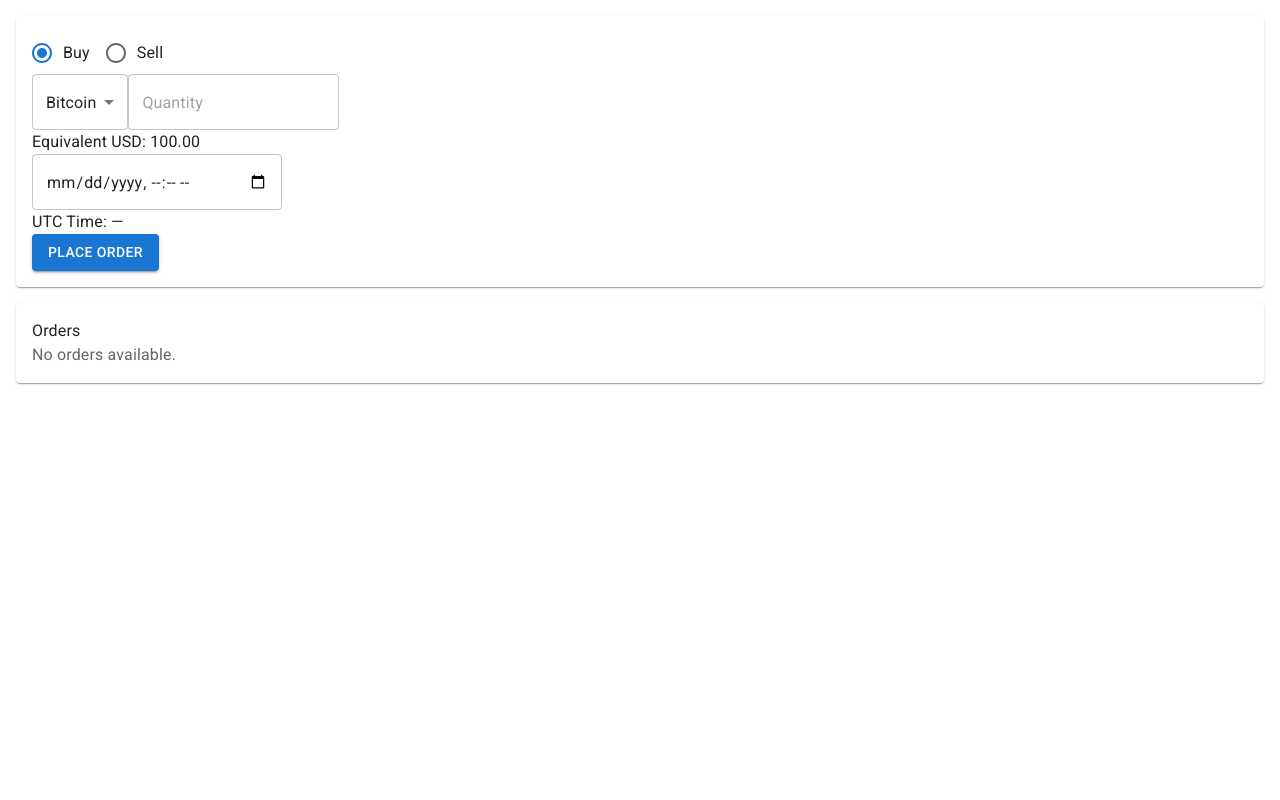
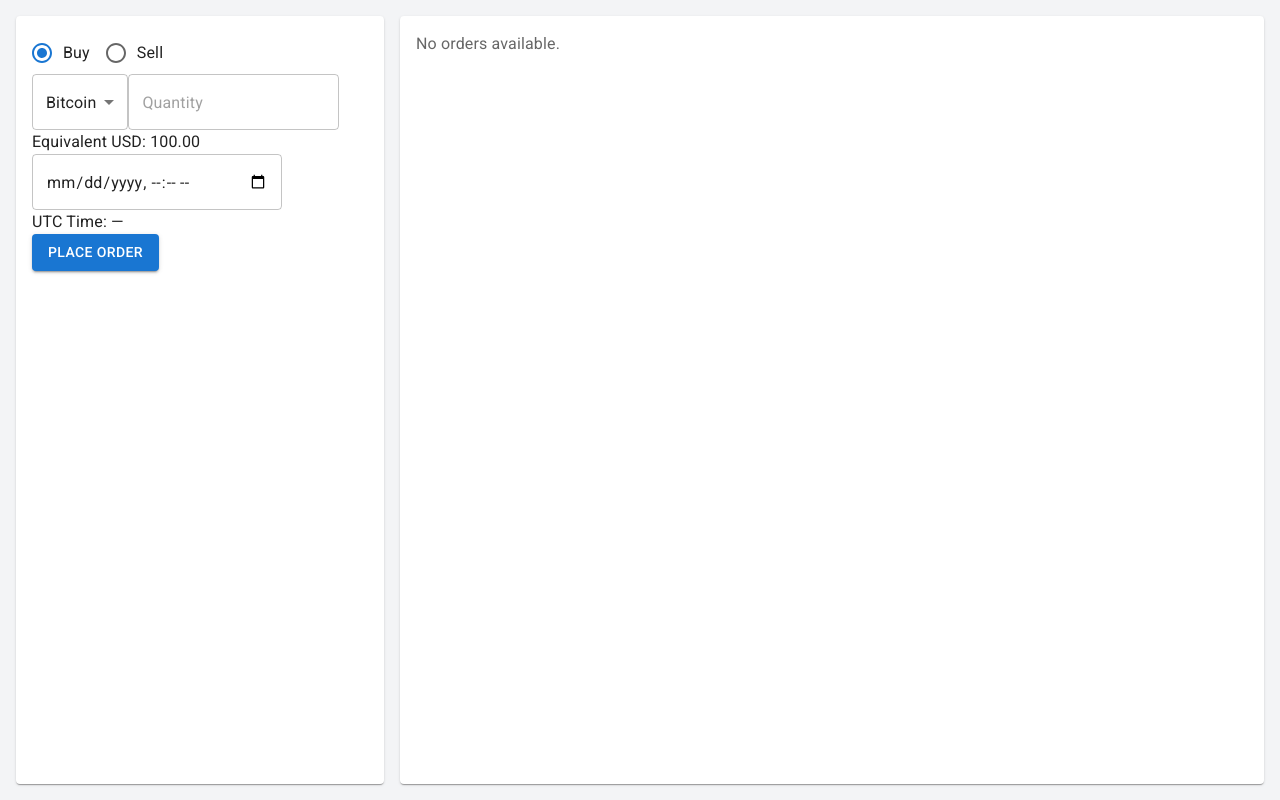
Before and after one commit to damiandelio/react-challenge-ratherlabs, a React (Vite) app: page / in a window 1280 px wide. Built offline with nearby package versions, Linux system fonts and the light colour scheme.

Commit message:
adds basic styles

```diff
--- a/src/components/OrderForm.tsx
+++ b/src/components/OrderForm.tsx
@@ -76,7 +76,7 @@ export const OrderForm = memo(() => {
   );
 
   return (
-    <Paper sx={{ p: 2, m: 2 }}>
+    <Paper sx={{ p: 2 }}>
       <form onSubmit={handleSubmit(onSubmit)}>
         {/* Order Direction */}
         <RadioGroup row {...directionField}>
--- a/src/components/OrderList.tsx
+++ b/src/components/OrderList.tsx
@@ -1,4 +1,4 @@
-import { memo } from 'react';
+import { memo, useCallback } from 'react';
 import {
   Paper,
   List,
@@ -9,27 +9,43 @@ import {
 } from '@mui/material';
 import DeleteIcon from '@mui/icons-material/Delete';
 import { useOrderStore } from '../state/orderState';
+import type { Order } from '../common/types';
 
 export const OrderList = memo(() => {
   const orders = useOrderStore((state) => state.orders);
-  const deleteOrder = useOrderStore((state) => state.deleteOrder);
 
   return (
-    <Paper sx={{ p: 2, m: 2 }}>
-      <Typography>Orders</Typography>
+    <Paper sx={{ p: 2, overflowY: 'auto' }}>
       {orders.length === 0 ? (
         <Typography color="textSecondary">No orders available.</Typography>
       ) : (
         <List>
           {orders.map((order) => (
+            <OrderItem {...order} key={`order-${order.id}`} />
+          ))}
+        </List>
+      )}
+    </Paper>
+  );
+});
+
+const OrderItem = memo<Order>(
+  ({ id, direction, cryptocurrency, quantity, expiration }) => {
+    const deleteOrder = useOrderStore((state) => state.deleteOrder);
+
+    const handleDeleteOrder = useCallback(
+      () => deleteOrder(id),
+      [deleteOrder, id],
+    );
+
+    return (
       <ListItem
-              key={'order-' + order.id}
         divider
         secondaryAction={
           <IconButton
             edge="end"
             aria-label="delete"
-                  onClick={() => deleteOrder(order.id)}
+            onClick={handleDeleteOrder}
           >
             <DeleteIcon />
           </IconButton>
@@ -38,15 +54,12 @@ export const OrderList = memo(() => {
         <ListItemText
           primary={
             <Typography>
-                    {order.direction} {order.quantity} {order.cryptocurrency}
+              {direction} {quantity} {cryptocurrency}
             </Typography>
           }
-                secondary={`Expires on: ${new Date(order.expiration).toLocaleString()}`}
+          secondary={`Expires on: ${new Date(expiration).toLocaleString()}`}
         />
       </ListItem>
-          ))}
-        </List>
-      )}
-    </Paper>
     );
-});
+  },
+);
--- a/src/pages/Home.tsx
+++ b/src/pages/Home.tsx
@@ -1,12 +1,23 @@
 import { memo } from 'react';
+import { Box } from '@mui/material';
 import { OrderForm } from '../components/OrderForm';
 import { OrderList } from '../components/OrderList';
 
 export const Home = memo(() => {
   return (
-    <div>
+    <Box
+      sx={{
+        display: 'grid',
+        gridTemplateColumns: { md: '23rem 1fr' },
+        gap: '1rem',
+        width: '100%',
+        height: '100vh',
+        p: 2,
+        background: '#f3f4f6',
+      }}
+    >
       <OrderForm />
       <OrderList />
-    </div>
+    </Box>
   );
 });
```
Lines whose indentation alone changed are shown as unchanged.
